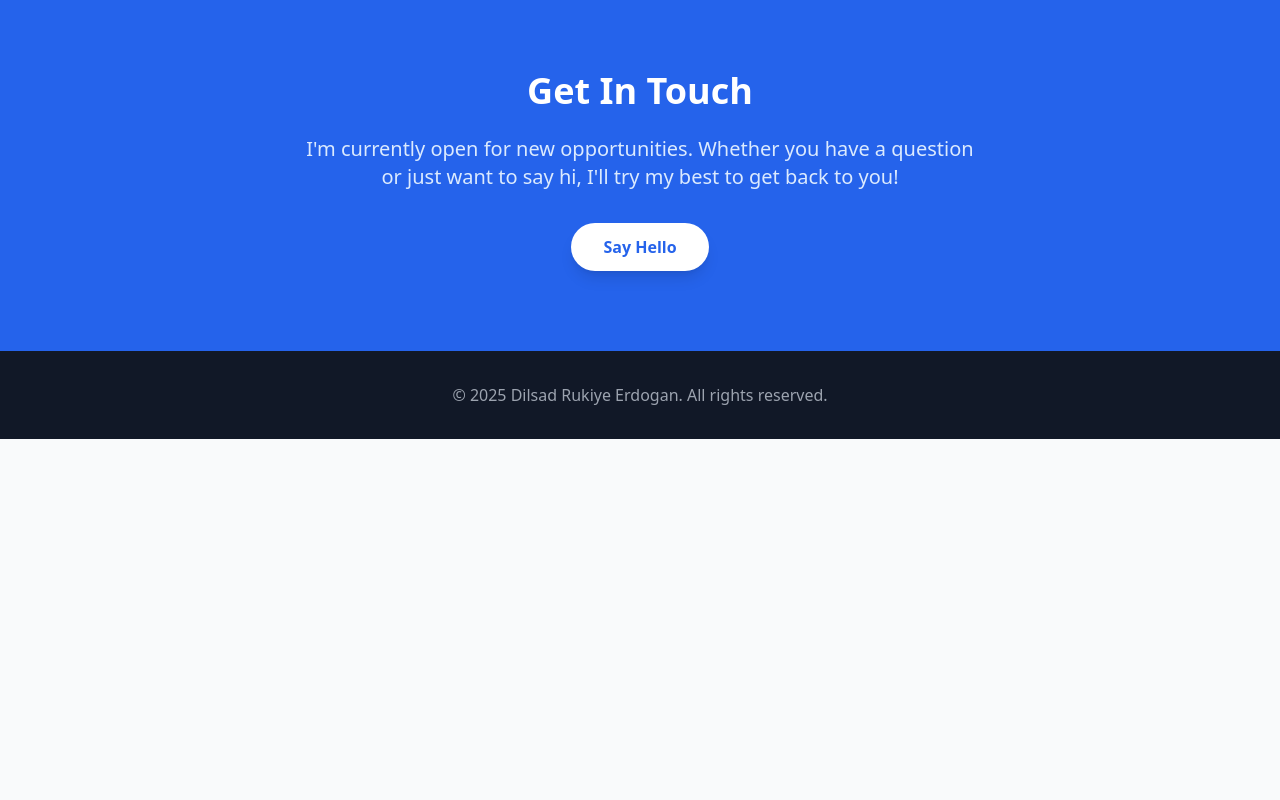
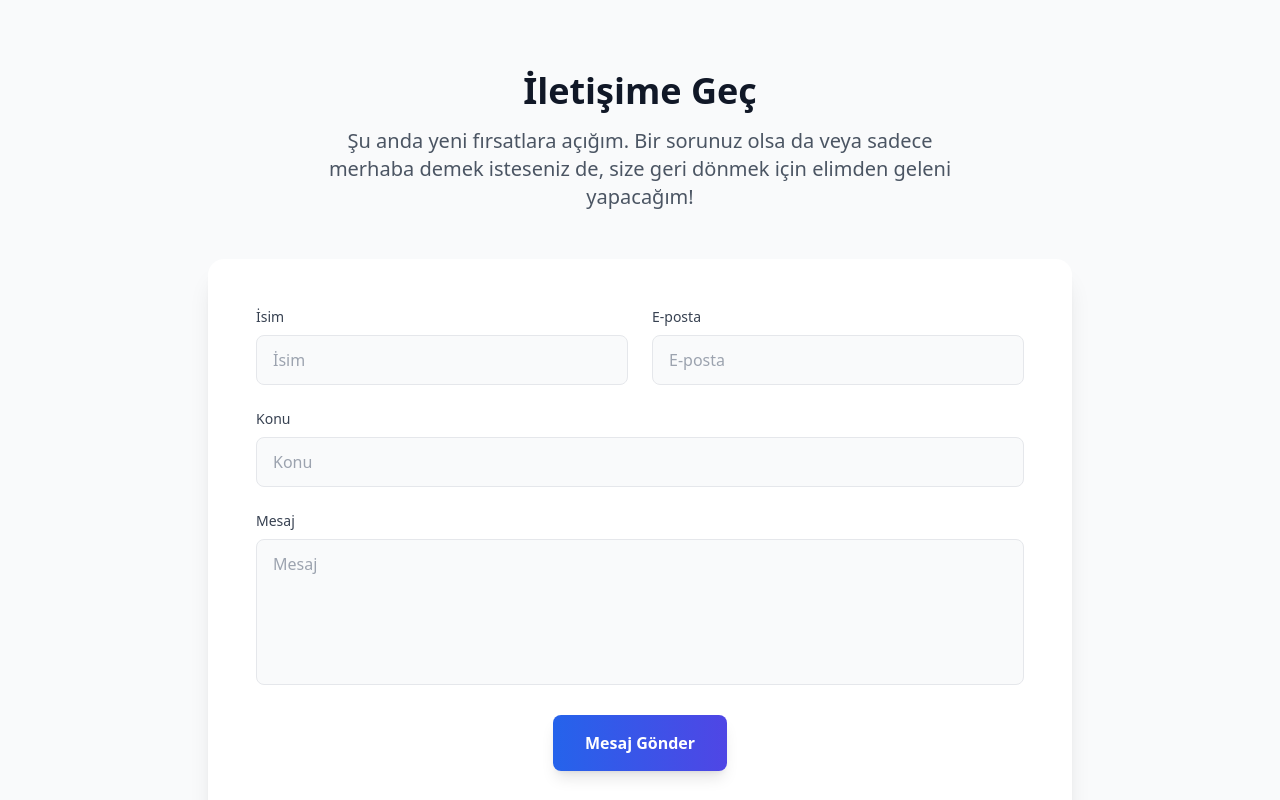
Before and after one commit to dilsad-erdogan/dilsadrukiyeerdogan, a React (Vite) app: page / in a window 1280 px wide. Shown: the part 2920-3720 px from the top of the page. Before the commit the page ends 3359 px from the top, so only its background shows below. Built offline with nearby package versions, Linux system fonts and the light colour scheme.

Commit message:
contact component

```diff
--- a/package.json
+++ b/package.json
@@ -10,6 +10,7 @@
     "preview": "vite preview"
   },
   "dependencies": {
+    "@emailjs/browser": "^4.4.1",
     "react": "^19.2.0",
     "react-dom": "^19.2.0",
     "react-icons": "^5.5.0"
--- a/src/components/Contact.jsx
+++ b/src/components/Contact.jsx
@@ -1,16 +1,148 @@
-import React from 'react';
+import React, { useRef, useState } from 'react';
+import { useLanguage } from '../context/LanguageContext';
+import emailjs from '@emailjs/browser';
 
 const Contact = () => {
+    const { t } = useLanguage();
+    const form = useRef();
+    const [loading, setLoading] = useState(false);
+    const [status, setStatus] = useState(null); // 'success' or 'error'
+
+    const sendEmail = (e) => {
+        e.preventDefault();
+        setLoading(true);
+        setStatus(null);
+
+        // Required field validation (HTML5 'required' attribute handles empty checks, but good to be safe)
+        const currentForm = form.current;
+        if (
+            !currentForm.name.value ||
+            !currentForm.email.value ||
+            !currentForm.title.value ||
+            !currentForm.message.value
+        ) {
+            setLoading(false);
+            return;
+        }
+
+        emailjs
+            .sendForm(
+                import.meta.env.VITE_EMAILJS_SERVICE_ID,
+                import.meta.env.VITE_EMAILJS_TEMPLATE_ID,
+                form.current,
+                {
+                    publicKey: import.meta.env.VITE_EMAILJS_PUBLIC_KEY,
+                }
+            )
+            .then(
+                () => {
+                    setLoading(false);
+                    setStatus('success');
+                    form.current.reset(); // Clear form
+                    setTimeout(() => setStatus(null), 5000); // Clear success message after 5s
+                },
+                (error) => {
+                    console.error('FAILED...', error.text);
+                    setLoading(false);
+                    setStatus('error');
+                    setTimeout(() => setStatus(null), 5000); // Clear error message after 5s
+                },
+            );
+    };
+
     return (
-        <section id="contact" className="py-20 bg-blue-600 text-white">
-            <div className="max-w-4xl mx-auto px-4 text-center">
-                <h2 className="text-4xl font-bold mb-6">Get In Touch</h2>
-                <p className="text-xl text-blue-100 mb-8 max-w-2xl mx-auto">
-                    I'm currently open for new opportunities. Whether you have a question or just want to say hi, I'll try my best to get back to you!
-                </p>
-                <a href="mailto:your.email@example.com" className="inline-block bg-white text-blue-600 font-bold py-3 px-8 rounded-full shadow-lg hover:bg-gray-100 transition-transform transform hover:scale-105">
-                    Say Hello
-                </a>
+        <section id="contact" className="py-20 bg-gray-50 dark:bg-gray-900 transition-colors duration-300">
+            <div className="max-w-4xl mx-auto px-4">
+                <div className="text-center mb-12">
+                    <h2 className="text-4xl font-bold mb-4 text-gray-900 dark:text-white">
+                        {t('contactSection', 'title')}
+                    </h2>
+                    <p className="text-xl text-gray-600 dark:text-gray-400 max-w-2xl mx-auto">
+                        {t('contactSection', 'description')}
+                    </p>
+                </div>
+
+                <div className="bg-white dark:bg-gray-800 rounded-2xl shadow-xl p-8 md:p-12 transform hover:scale-[1.01] transition-transform duration-300">
+                    <form ref={form} onSubmit={sendEmail} className="space-y-6">
+                        <div className="grid grid-cols-1 md:grid-cols-2 gap-6">
+                            <div>
+                                <label htmlFor="name" className="block text-sm font-medium text-gray-700 dark:text-gray-300 mb-2">
+                                    {t('contactSection', 'name')}
+                                </label>
+                                <input
+                                    type="text"
+                                    name="name"
+                                    id="name"
+                                    required
+                                    className="w-full px-4 py-3 rounded-lg bg-gray-50 dark:bg-gray-700 border border-gray-200 dark:border-gray-600 focus:ring-2 focus:ring-blue-500 focus:border-transparent outline-none transition-all dark:text-white"
+                                    placeholder={t('contactSection', 'name')}
+                                />
+                            </div>
+                            <div>
+                                <label htmlFor="email" className="block text-sm font-medium text-gray-700 dark:text-gray-300 mb-2">
+                                    {t('contactSection', 'email')}
+                                </label>
+                                <input
+                                    type="email"
+                                    name="email"
+                                    id="email"
+                                    required
+                                    className="w-full px-4 py-3 rounded-lg bg-gray-50 dark:bg-gray-700 border border-gray-200 dark:border-gray-600 focus:ring-2 focus:ring-blue-500 focus:border-transparent outline-none transition-all dark:text-white"
+                                    placeholder={t('contactSection', 'email')}
+                                />
+                            </div>
+                        </div>
+
+                        <div>
+                            <label htmlFor="title" className="block text-sm font-medium text-gray-700 dark:text-gray-300 mb-2">
+                                {t('contactSection', 'subject')}
+                            </label>
+                            <input
+                                type="text"
+                                name="title"
+                                id="title"
+                                required
+                                className="w-full px-4 py-3 rounded-lg bg-gray-50 dark:bg-gray-700 border border-gray-200 dark:border-gray-600 focus:ring-2 focus:ring-blue-500 focus:border-transparent outline-none transition-all dark:text-white"
+                                placeholder={t('contactSection', 'subject')}
+                            />
+                        </div>
+
+                        <div>
+                            <label htmlFor="message" className="block text-sm font-medium text-gray-700 dark:text-gray-300 mb-2">
+                                {t('contactSection', 'message')}
+                            </label>
+                            <textarea
+                                name="message"
+                                id="message"
+                                required
+                                rows="5"
+                                className="w-full px-4 py-3 rounded-lg bg-gray-50 dark:bg-gray-700 border border-gray-200 dark:border-gray-600 focus:ring-2 focus:ring-blue-500 focus:border-transparent outline-none transition-all dark:text-white resize-none"
+                                placeholder={t('contactSection', 'message')}
+                            ></textarea>
+                        </div>
+
+                        {status === 'success' && (
+                            <p className="text-green-600 dark:text-green-400 font-medium text-center">
+                                {t('contactSection', 'success')}
+                            </p>
+                        )}
+                        {status === 'error' && (
+                            <p className="text-red-600 dark:text-red-400 font-medium text-center">
+                                {t('contactSection', 'error')}
+                            </p>
+                        )}
+
+                        <div className="text-center">
+                            <button
+                                type="submit"
+                                disabled={loading}
+                                className={`inline-block w-full md:w-auto px-8 py-4 bg-gradient-to-r from-blue-600 to-indigo-600 text-white font-bold rounded-lg shadow-lg hover:shadow-blue-500/30 transform hover:-translate-y-1 transition-all duration-300 ${loading ? 'opacity-70 cursor-not-allowed' : ''}`}
+                            >
+                                {loading ? t('contactSection', 'sending') : t('contactSection', 'send')}
+                            </button>
+                        </div>
+                    </form>
+                </div>
             </div>
         </section>
     );
--- a/src/data/translations.js
+++ b/src/data/translations.js
@@ -18,6 +18,18 @@ export const translations = {
             title: "Skills",
             frontend: "Frontend",
             backend: "Backend"
+        },
+        contactSection: {
+            title: "Get In Touch",
+            description: "I'm currently open for new opportunities. Whether you have a question or just want to say hi, I'll try my best to get back to you!",
+            name: "Name",
+            email: "Email",
+            subject: "Subject",
+            message: "Message",
+            send: "Send Message",
+            sending: "Sending...",
+            success: "Message sent successfully!",
+            error: "Failed to send message. Please try again."
         }
     },
     tr: {
@@ -39,6 +51,18 @@ export const translations = {
             title: "Yetenekler",
             frontend: "Frontend",
             backend: "Backend"
+        },
+        contactSection: {
+            title: "İletişime Geç",
+            description: "Şu anda yeni fırsatlara açığım. Bir sorunuz olsa da veya sadece merhaba demek isteseniz de, size geri dönmek için elimden geleni yapacağım!",
+            name: "İsim",
+            email: "E-posta",
+            subject: "Konu",
+            message: "Mesaj",
+            send: "Mesaj Gönder",
+            sending: "Gönderiliyor...",
+            success: "Mesajınız başarıyla gönderildi!",
+            error: "Mesaj gönderilemedi. Lütfen tekrar deneyin."
         }
     }
 };
```
Also changed, not shown: 2 other files (tests, documents, lock files or other folders).
